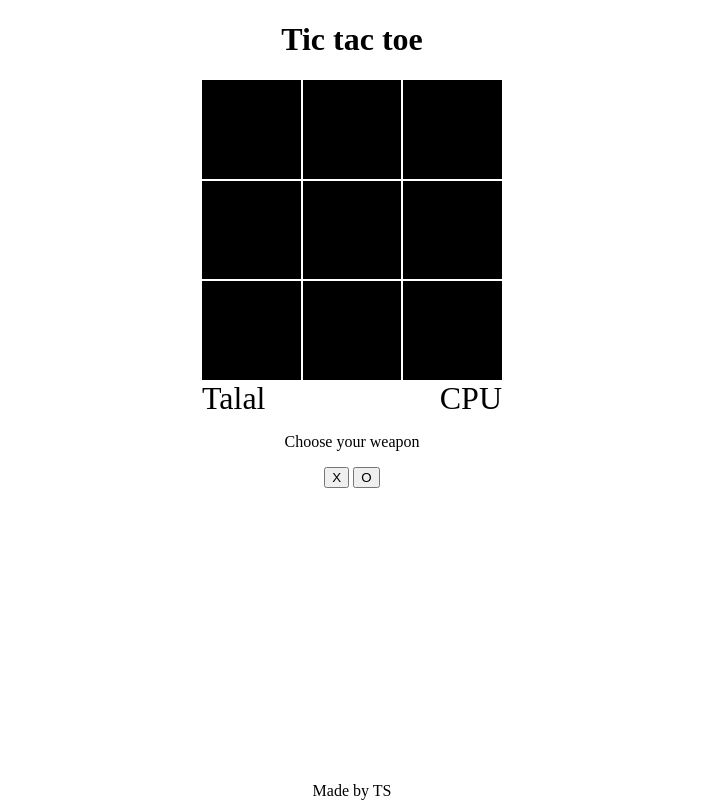
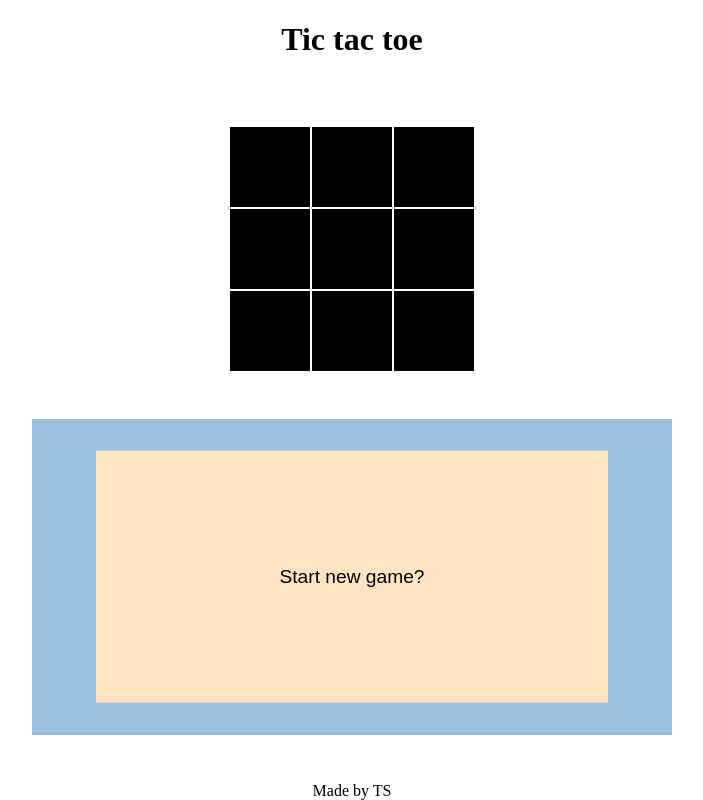
Before and after one commit to stressedball/tic-tac-toe, a plain HTML site: page index.html in a window 1280 px wide. Shown: the whole page, without its empty margins (288-991 px from the left). Drawn offline with Linux system fonts and the light colour scheme.

Commit message:
Make start button. Upon clicking, display other stuff (player name, then weapon, then human or cpu?, then weapon, THEN start game).

```diff
--- a/index.html
+++ b/index.html
@@ -6,18 +6,45 @@
     <meta name="viewport" content="width=device-width, initial-scale=1.0">
     <link href="style.css" rel="stylesheet">
     <script src="script.js" defer></script>
-    <title>Document</title>
+    <title>TIC TAC TOE</title>
 </head>
 <body>
+    <h1>Tic tac toe</h1>
+    <div class="gameboard"></div>
     <div class="container">
-        <h1>Tic tac toe</h1>
-        <div class="container">
-            <div class="container gameboard"></div>
-            <div class="container players"></div>
-            <div class="container xo-choice">
-                <p>Choose your weapon</p>
-                <button>X</button>
-                <button>O</button>
+        <div class="game">
+            <div class="button-start-container">
+                <button class="start-game">Start new game?</button>
+            </div>
+            <div class="hidden">
+                <div class="player">
+                    <form class="player-one get-name">
+                        <label for="player-one-name">Player One...enter your name</label>
+                        <input type="text" id="player-one-name">
+                        <button class="player-one-name">Submit</button>
+                    </form>
+                    <p class="display-name">Good luck</p>
+                </div>
+                <div class="player">
+                    <div class="player-two choice">
+                        <p>Who'll take the challenge?</p>
+                        <button class="human">A courageous human</button>
+                        <button class="cpu">The devil...</button>
+                    </div>
+                    <form class="player-two get-name">
+                        <label for="player-two-name">Player Two...enter your name</label>
+                        <input type="text" id="player-two-name">
+                        <button class="player-two-name">Submit</button>
+                    </form>
+                    <p class="display-name">Good luck</p>
+                </div>
+                <div class="container xo-choice">
+                    <p>Choose your weapon</p>
+                    <div>
+                        <button class="x">X</button>
+                        <button class="o">O</button>
+                    </div>
+                </div>
             </div>
         </div>
     </div>
--- a/script.js
+++ b/script.js
@@ -1,13 +1,26 @@
 'use strict';
 
+window.addEventListener('keypress', inputManagement);
+window.addEventListener('click', clickManagement);
+window.addEventListener('load', onLoad);
 const gameboardContainer = document.querySelector('.gameboard');
 const playersContainer = document.querySelector('.container.players');
+const startGameButton = document.querySelector('button.start-game');
+const startGameButtonContainer = document.querySelector('div.button-start-container');
+const gameContainerWidth = document.querySelector('.game').getBoundingClientRect().width;
+const gameContainerHeight = document.querySelector('.game').getBoundingClientRect().height;
+startGameButton.addEventListener('click', newGame);
+// const xoButtons = document.querySelectorAll('button');
+// for (let button of xoButtons) {
+//     button.addEventListener('click', X_O);
+// }
 
 let gameboardArray = [];
+let player1, player2;
 
 const newGameboard = new Gameboard();
-const player1 = new MakePlayer('Talal');
-const CPU = new MakePlayer('CPU')
+// const player1 = new MakePlayer('Talal');
+// const CPU = new MakePlayer('CPU')
 
 function Gameboard() {
     for (let i = 0; i < 9; i++) {
@@ -15,7 +28,7 @@ function Gameboard() {
         block.classList.add('block');
         block.setAttribute('data-index', `${i}`);
         gameboardContainer.appendChild(block);
-        block.addEventListener('click', X_O);
+        // block.addEventListener('click', X_O);
         gameboardArray.push(block);
     }
 }
@@ -29,9 +42,63 @@ function MakePlayer(name) {
     } else {
         playerBlock.classList.add('player');
     }
-    playerBlock.textContent = name;
 }
 
-function X_O(block) {
-    block.target.textContent = 'X';
+//based on choice of X O
+//make eventListener
+// function X_O(block) {
+//     if (block.target.classList.contains('x')) {
+//         block.target.textContent = 'X';
+//     } else {
+//         block.target.textContent = 'O';
+//     }
+// }
+
+function Gameflow (player1, player2, weapon1, weapon2) {
+
 }
+
+function clickManagement(event) {
+    if (event.target.classList.contains('player-name')) {
+        event.preventDefault();
+        let playerName = document.getElementById('player-one-name').value;
+    }
+}
+
+function inputManagement(inputKey) {
+    if (inputKey.key === 'Enter') {
+        inputKey.preventDefault();
+        return;
+    }
+}
+
+function newGame() {
+    // document.querySelector('div.hidden').classList.remove('hidden');
+    // document.querySelector('.game > div').classList.add('game-start');
+    // document.querySelector('.game').classList.add('game-start');
+
+    startGameButtonContainer.style.height = `${0.2 * gameContainerHeight}px`;
+    startGameButtonContainer.style.width = `${0.2 * gameContainerWidth}px`;
+    startGameButton.style.width = `${0.8 * startGameButtonContainer.getBoundingClientRect().width}px`;
+    startGameButton.style.height = `${0.8 * startGameButtonContainer.getBoundingClientRect().height}px`;
+
+    // startGameButtonContainer.classList.add('game-start');
+    // startGameButton.classList.remove('start-game');
+    // startGameButton.classList.add('game-start');
+    startGameButton.textContent = 'Let\'s do this';
+}
+
+function onLoad() {
+    startGameButtonContainer.style.height = `${gameContainerHeight}px`;
+    startGameButtonContainer.style.width = `${gameContainerWidth}px`;
+    const startGameButtonContainerWidth = startGameButtonContainer.getBoundingClientRect().width;
+    const startGameButtonContainerHeight = startGameButtonContainer.getBoundingClientRect().height;
+    startGameButton.style.width = `${0.8 * startGameButtonContainerWidth}px`;
+    startGameButton.style.height = `${0.8 * startGameButtonContainerHeight}px`;
+    startGameButton.style.transform = `translate(${(startGameButtonContainerWidth - (0.8 * startGameButtonContainerWidth)) / 2}px, ${(startGameButtonContainerHeight - (0.8 * startGameButtonContainerHeight)) / 2}px)`;
+    // console.log(startGameButtonHeight, startGameButtonWidth)
+}
+
+function styleButtonStart() {
+
+}
--- a/style.css
+++ b/style.css
@@ -1,3 +1,8 @@
+:root {
+    --main-gap: 50px;
+    --sub-gap: 20px;
+}
+
 html {
     height: 100%;
     width: 100%;
@@ -12,7 +17,7 @@ body {
     flex-direction: column;
     align-items: center;
     justify-content: space-between;
-    overflow: hidden;
+    overflow-x: hidden;
 }
 
 .block {
@@ -22,31 +27,95 @@ body {
     align-items: center;
     justify-content: center;
     font-size: clamp(1em, 2em, 3em);
+    height: 80px;
+    width: 80px;
 }
 
 .block:hover {
     background-color: red;
 }
 
+button {
+    height: fit-content;
+    width: auto;
+    font-size: clamp(1em, 1.2em, 1.5em);
+}
 
-.container.gameboard {
+.button-start-container {
+    position: absolute;
+    background-color: #9bc0e0;
+    /* min-width: clamp(100px, 120px, 200px);
+    min-height: clamp(100px, 120px, 200px);
+    background-color: aliceblue; */
+}
+
+.button-start-container.game-start {
+}
+
+button.start-game {
+    position: absolute;
+    border: none;
+    background-color: bisque;
+}
+
+button.game-start {
+    border: none;
+    /* font-size: clamp(1em, 1.2em, 1.4em); */
+    /* transform: translate(0, 0);
+    transition: transform 2000ms;
+    height: 20px; */
+}
+
+button:hover {
+    background-color: gray;
+    color: white;
+}
+
+.container {
+    display: flex;
+    flex-direction: column;
+    align-items: center;
+    gap: var(--main-gap);
+}
+
+.gameboard {
     display: grid;
     grid-template-rows: repeat(3, 1fr);
     grid-template-columns: repeat(3, 1fr);
-    height: 300px;
-    width: 300px;
     column-gap: 2px;
     row-gap: 2px;
-    /* background-color: gray; */
 }
 
-.container {
-    text-align: center;
+.game {
+    position: relative;
+    background-color: coral;
 }
 
-.container.players {
-    display: flex;
-    font-size: 2em;
-    gap: 30px;
-    justify-content: space-between;
+.game.game-start {
+    /* display: inline-block; */
+    background-color: peru;
 }
+
+
+.get-name, .display-name, .choice {
+    /* position: absolute;
+    top: 0; */
+    background-color: rgb(0, 0, 0, 0.5);
+    z-index: -1;
+    /* opacity: 0; */
+}
+
+
+
+
+.player {
+    /* position: relative; */
+    /* display: flex; */
+    /* align-items: center; */
+    /* justify-content: space-around; */
+    width: clamp(40vw, 50vw, 60vw);
+}
+
+.xo-choice {
+    gap: var(--sub-gap);
+}
```
